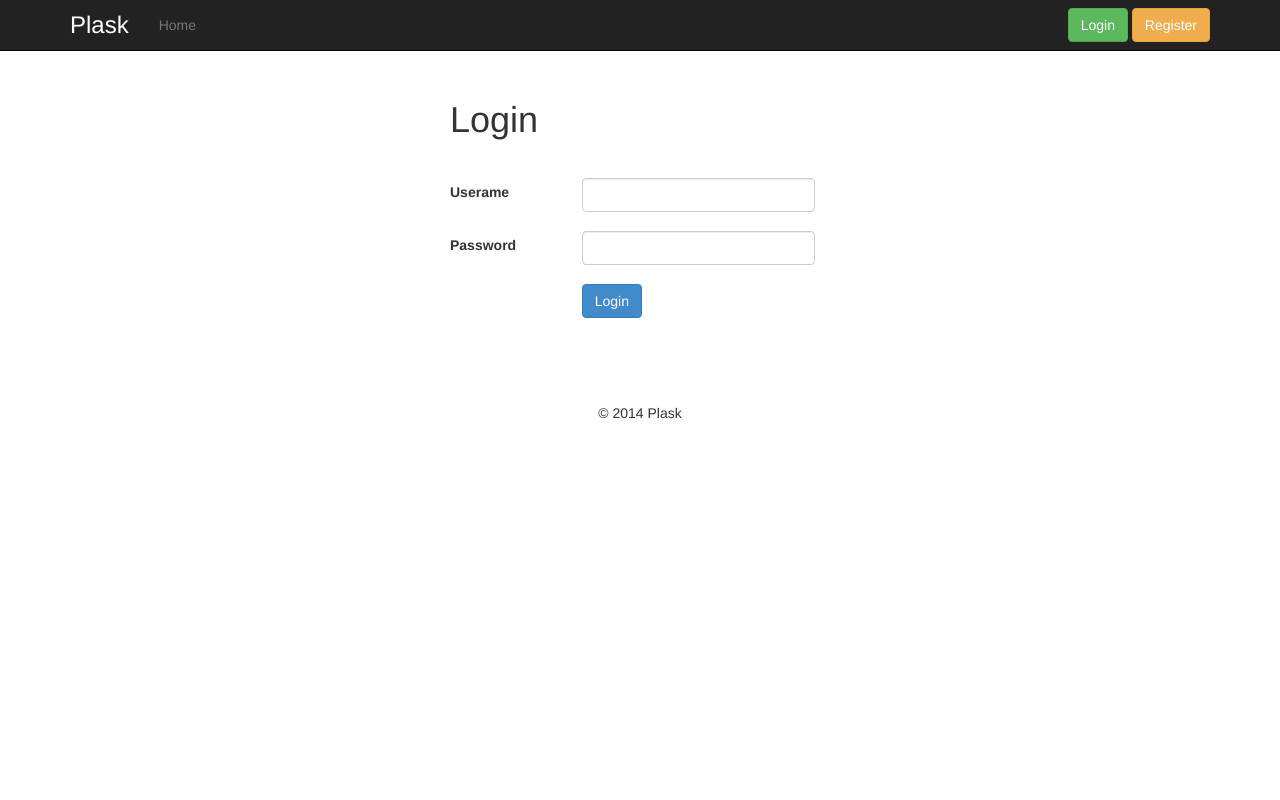
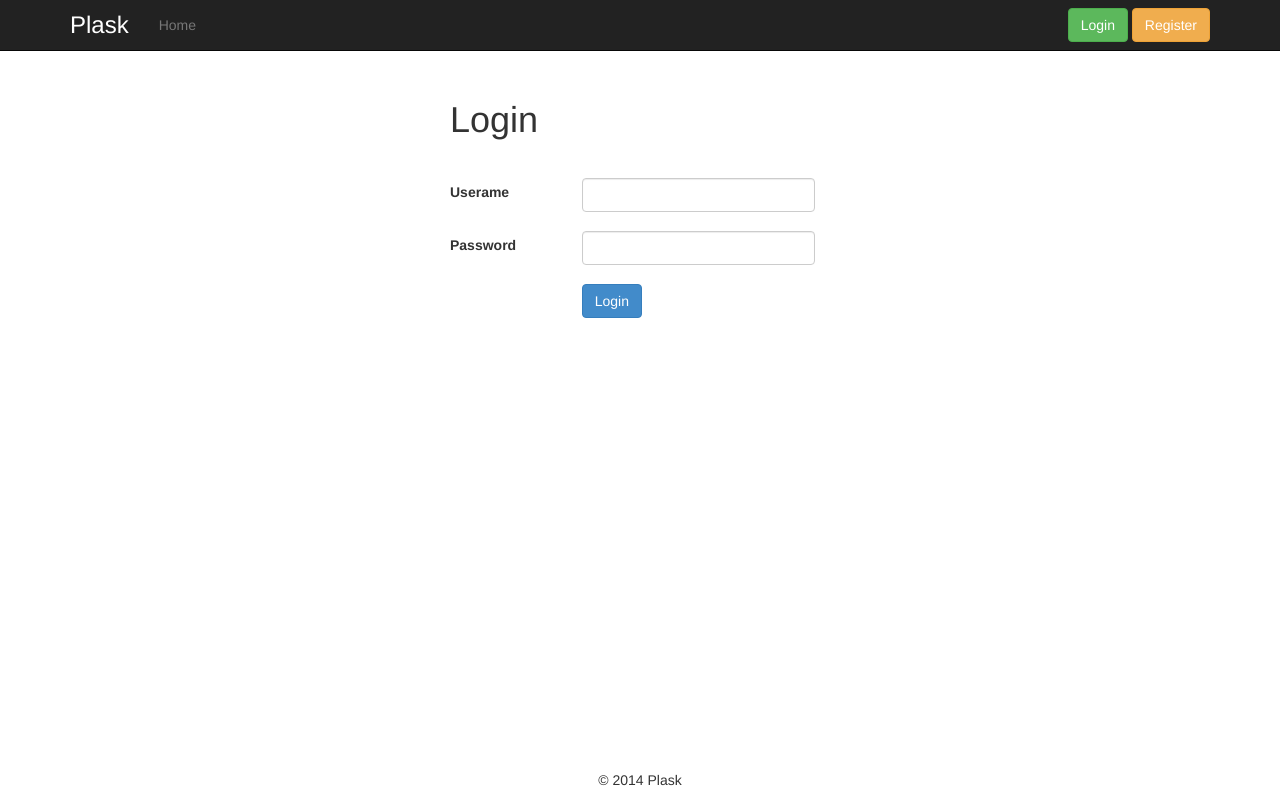
Before and after one commit to yangsiy/Plask, a Flask app: page /login in a window 1280 px wide. Run offline with Flask 2, Linux system fonts and the light colour scheme; some libraries are stand-ins or nearby versions.

Commit message:
fix footer

```diff
--- a/app/static/css/base.css
+++ b/app/static/css/base.css
@@ -1,3 +1,12 @@
+html {
+    position: relative;
+    min-height: 100%;
+}
+
+body {
+    margin-bottom: 60px;
+}
+
 .maindiv {
     margin-top: 40px;
     padding-top: 40px;
@@ -18,6 +27,7 @@ a:hover {
 }
 
 footer {
-    text-align: center;
-    padding: 30px 0;
+    position: absolute;
+    bottom: 0;
+    width: 100%;
 }
--- a/app/templates/base.html
+++ b/app/templates/base.html
@@ -62,7 +62,7 @@
 <a id="scrollUp" href="#top" title="" style="position: fixed; z-index: 2147483647"></a>
 <!-- footer -->
 <footer>
-    <p>&copy; 2014 Plask</p>
+    <p class="text-center">&copy; 2014 Plask</p>
 </footer>
 </body>
 </html>
```
